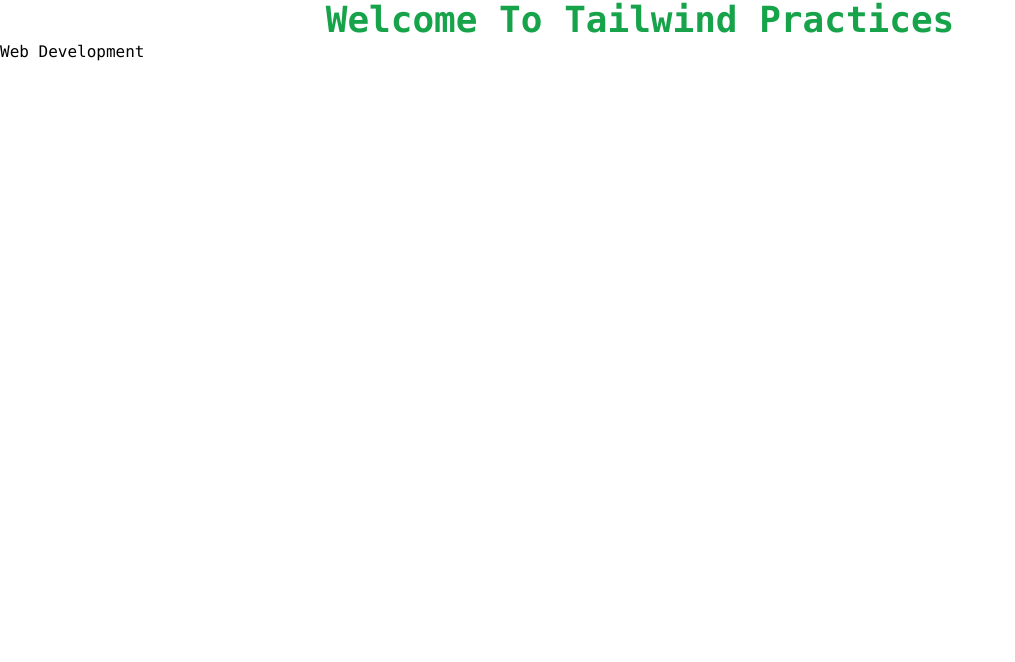
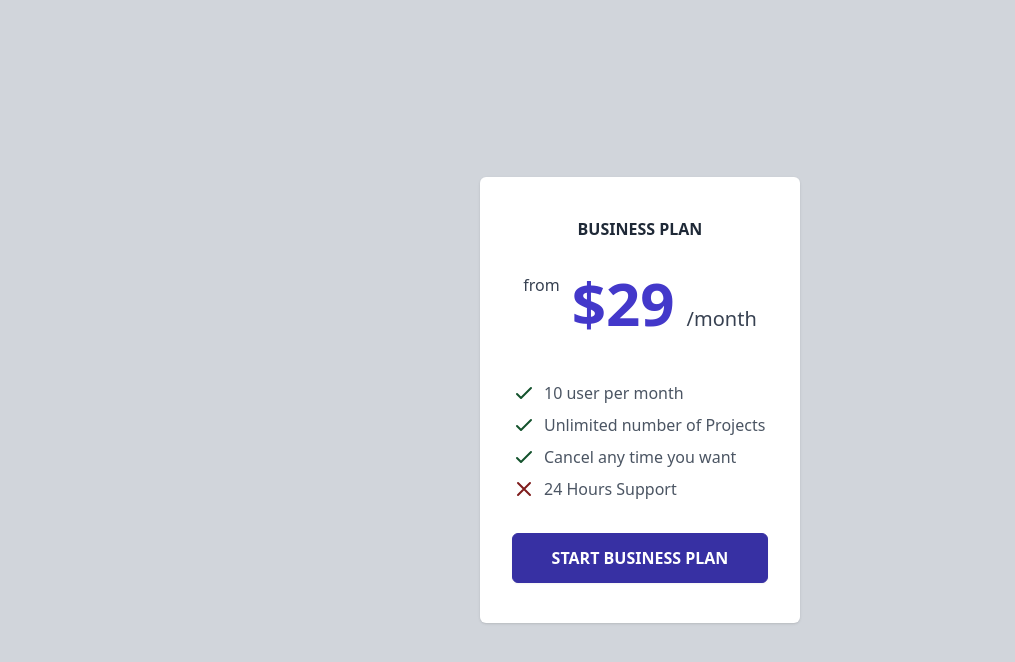
Before and after one commit to GausAlMunirTushar/tailwindcss_practices, a website built with Vite: page tailwind.html in a window 1280 px wide. Shown: the whole page, without its empty margins (0-1015 px from the left). Built offline with nearby package versions, Linux system fonts and the light colour scheme.

Commit message:
simple pricing cards design

```diff
--- a/tailwind.html
+++ b/tailwind.html
@@ -8,9 +8,52 @@
     <link rel="stylesheet" href="./dist/output.css">
 </head>
 <body>
-    <div class="font-mono">
-        <h1 class="text-4xl font-bold text-center text-green-600 text">Welcome To Tailwind Practices</h1>
-        <p class="">Web Development</p>
-    </div>
+    <div class="bg-gray-300 h-screen flex items-center justify-center">
+        <div class="bg-white px-8 py-10 w-full max-w-xs shadow rounded-md">
+            <div class="text-gray-800 text-center uppercase font-semibold">business plan</div>
+            <div class="flex mt-8 justify-center">
+              <p class="text-md text-gray-700">from</p>
+              <p class="text-6xl text-indigo-700 font-bold mx-3">$29</p>
+              <p class="text-xl text-gray-700 self-end">/month</p>
+            </div>
+            <div class="mt-12 mb-2">
+              <div class="text-md text-gray-600 flex items-center mb-2">
+                <div class="w-5 text-green-900 mr-3">
+                    <svg xmlns="http://www.w3.org/2000/svg" class="h-6 w-6" fill="none" viewBox="0 0 24 24" stroke="currentColor" stroke-width="2">
+                      <path stroke-linecap="round" stroke-linejoin="round" d="M5 13l4 4L19 7" />
+                   </svg>
+                </div>
+                10 user per month
+              </div>
+              <div class="text-md text-gray-600 flex items-center mb-2">
+                <div class="w-5 text-green-900 mr-3">
+                    <svg xmlns="http://www.w3.org/2000/svg" class="h-6 w-6" fill="none" viewBox="0 0 24 24" stroke="currentColor" stroke-width="2">
+                      <path stroke-linecap="round" stroke-linejoin="round" d="M5 13l4 4L19 7" />
+                   </svg>
+                </div>
+                Unlimited number of Projects
+              </div>
+              <div class="text-md text-gray-600 flex items-center mb-2">
+                <div class="w-5 text-green-900 mr-3">
+                    <svg xmlns="http://www.w3.org/2000/svg" class="h-6 w-6" fill="none" viewBox="0 0 24 24" stroke="currentColor" stroke-width="2">
+                      <path stroke-linecap="round" stroke-linejoin="round" d="M5 13l4 4L19 7" />
+                   </svg>
+                </div>
+                Cancel any time you want
+              </div>
+              <div class="text-md text-gray-600 flex items-center mb-2">
+                <div class="w-5 text-red-900 mr-3">
+                    <svg xmlns="http://www.w3.org/2000/svg" class="h-6 w-6" fill="none" viewBox="0 0 24 24" stroke="currentColor" stroke-width="2">
+                      <path stroke-linecap="round" stroke-linejoin="round" d="M6 18L18 6M6 6l12 12" />
+                    </svg>
+                </div>
+                24 Hours Support
+              </div>
+            </div>
+            <div class="mt-8">
+              <a href="#" class="w-full block bg-indigo-800 text-white text-center py-3 px-4 rounded-md uppercase font-semibold shadow-sm border border-indigo-800 hover:bg-white hover:text-indigo-800 transition delay-200">start business plan</a>
+            </div>
+        </div>
+      </div>
 </body>
 </html>
```
Also changed, not shown: dist/output.css.
